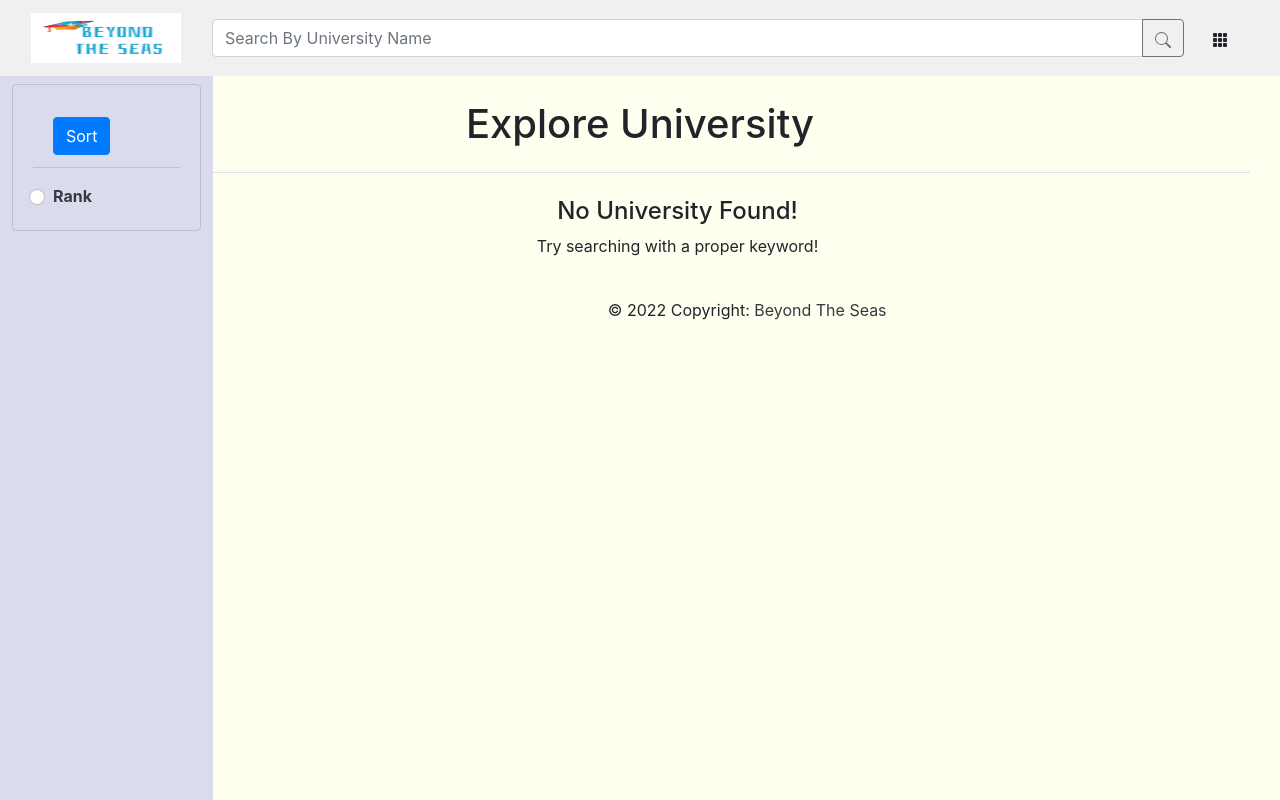
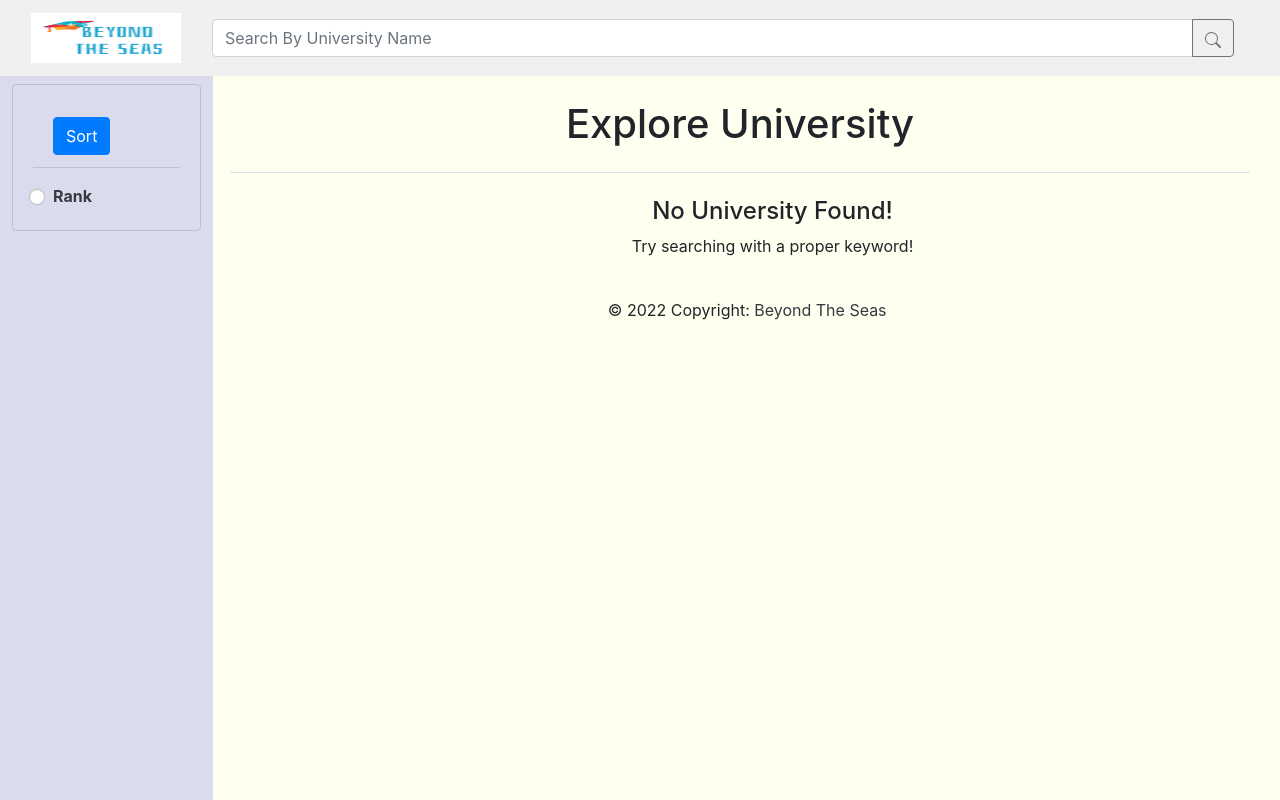
Before and after one commit to asifhaider/Beyond-The-Seas-Information-System-Design-3-2, a Django app: page / in a window 1280 px wide. Run offline with Django 4.2, Linux system fonts and the light colour scheme; data that the repository does not hold is empty; some libraries are stand-ins or nearby versions.

Commit message:
card alignment fixed

```diff
--- a/templates/base_with_navbar_and_offcanvas.html
+++ b/templates/base_with_navbar_and_offcanvas.html
@@ -45,16 +45,6 @@
 
         </div>
       </form>
-
-
-      <button class="btn me-2" type="button" data-bs-toggle="offcanvas" data-bs-target="#offcanvasRight"
-        aria-controls="offcanvasRight">
-        <svg xmlns="http://www.w3.org/2000/svg" width="16" height="16" fill="currentColor"
-          class="bi bi-grid-3x3-gap-fill" viewBox="0 0 16 16">
-          <path
-            d="M1 2a1 1 0 0 1 1-1h2a1 1 0 0 1 1 1v2a1 1 0 0 1-1 1H2a1 1 0 0 1-1-1V2zm5 0a1 1 0 0 1 1-1h2a1 1 0 0 1 1 1v2a1 1 0 0 1-1 1H7a1 1 0 0 1-1-1V2zm5 0a1 1 0 0 1 1-1h2a1 1 0 0 1 1 1v2a1 1 0 0 1-1 1h-2a1 1 0 0 1-1-1V2zM1 7a1 1 0 0 1 1-1h2a1 1 0 0 1 1 1v2a1 1 0 0 1-1 1H2a1 1 0 0 1-1-1V7zm5 0a1 1 0 0 1 1-1h2a1 1 0 0 1 1 1v2a1 1 0 0 1-1 1H7a1 1 0 0 1-1-1V7zm5 0a1 1 0 0 1 1-1h2a1 1 0 0 1 1 1v2a1 1 0 0 1-1 1h-2a1 1 0 0 1-1-1V7zM1 12a1 1 0 0 1 1-1h2a1 1 0 0 1 1 1v2a1 1 0 0 1-1 1H2a1 1 0 0 1-1-1v-2zm5 0a1 1 0 0 1 1-1h2a1 1 0 0 1 1 1v2a1 1 0 0 1-1 1H7a1 1 0 0 1-1-1v-2zm5 0a1 1 0 0 1 1-1h2a1 1 0 0 1 1 1v2a1 1 0 0 1-1 1h-2a1 1 0 0 1-1-1v-2z" />
-        </svg>
-      </button>
     </div>
   </div>
 </nav>
--- a/templates/homepage.html
+++ b/templates/homepage.html
@@ -79,12 +79,12 @@
       {% endfor %}
       {% endif %}
 
-      <header class="pb-3 mb-4 border-bottom">
+      <header class="pb-3 mb-4 border-bottom" style="margin-left: 200px !important;">
         <h1 align="center">
           Explore University
         </h1>
       </header>
-      <div class="row" style="margin-left: 60px !important;">
+      <div class="row" style="margin-left: 250px !important;">
 
 
         {% if university_list %}
```
